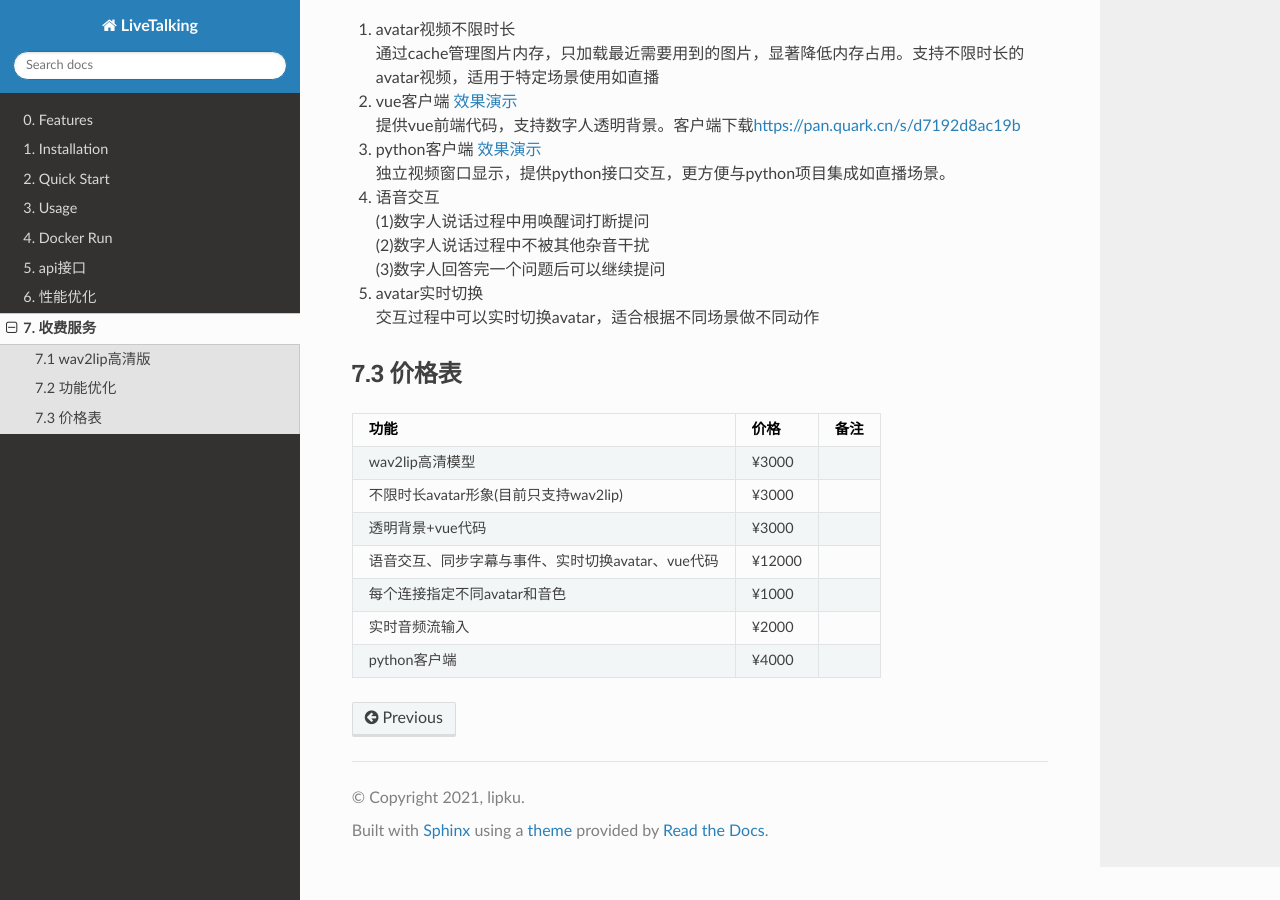
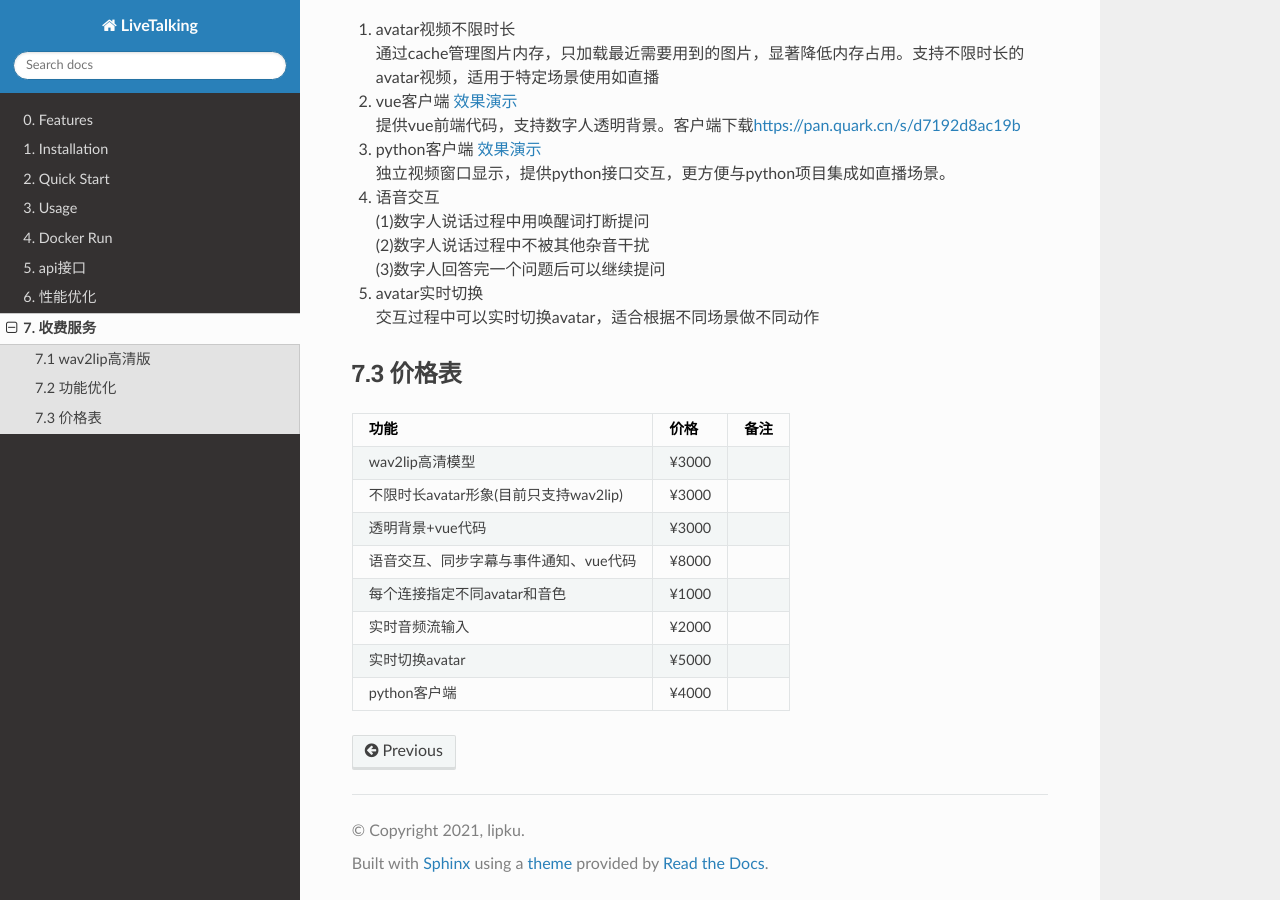
Before and after one commit to lipku/livetalking-doc, a Sphinx documentation site: the page built from docs/source/service.md, in a window 1280 px wide and 900 px high, scrolled down 676 px. Built offline with Sphinx 7.4.7 and the Read the Docs theme 3.1.0, drawn with Linux system fonts in a browser that asks for light colours.

Commit message:
update doc

```diff
--- a/docs/source/service.md
+++ b/docs/source/service.md
@@ -36,7 +36,8 @@ btw：高清模型使嘴型准确、牙齿清晰，不是使视频高清。视
 wav2lip高清模型			|¥3000		|
 不限时长avatar形象(目前只支持wav2lip)			|¥3000		|
 透明背景+vue代码			|¥3000		|
-语音交互、同步字幕与事件、实时切换avatar、vue代码			|¥12000		|
+语音交互、同步字幕与事件通知、vue代码			|¥8000		|
 每个连接指定不同avatar和音色			|¥1000		|
 实时音频流输入			|¥2000		|
+实时切换avatar			|¥5000		|
 python客户端		   |¥4000		|
```
